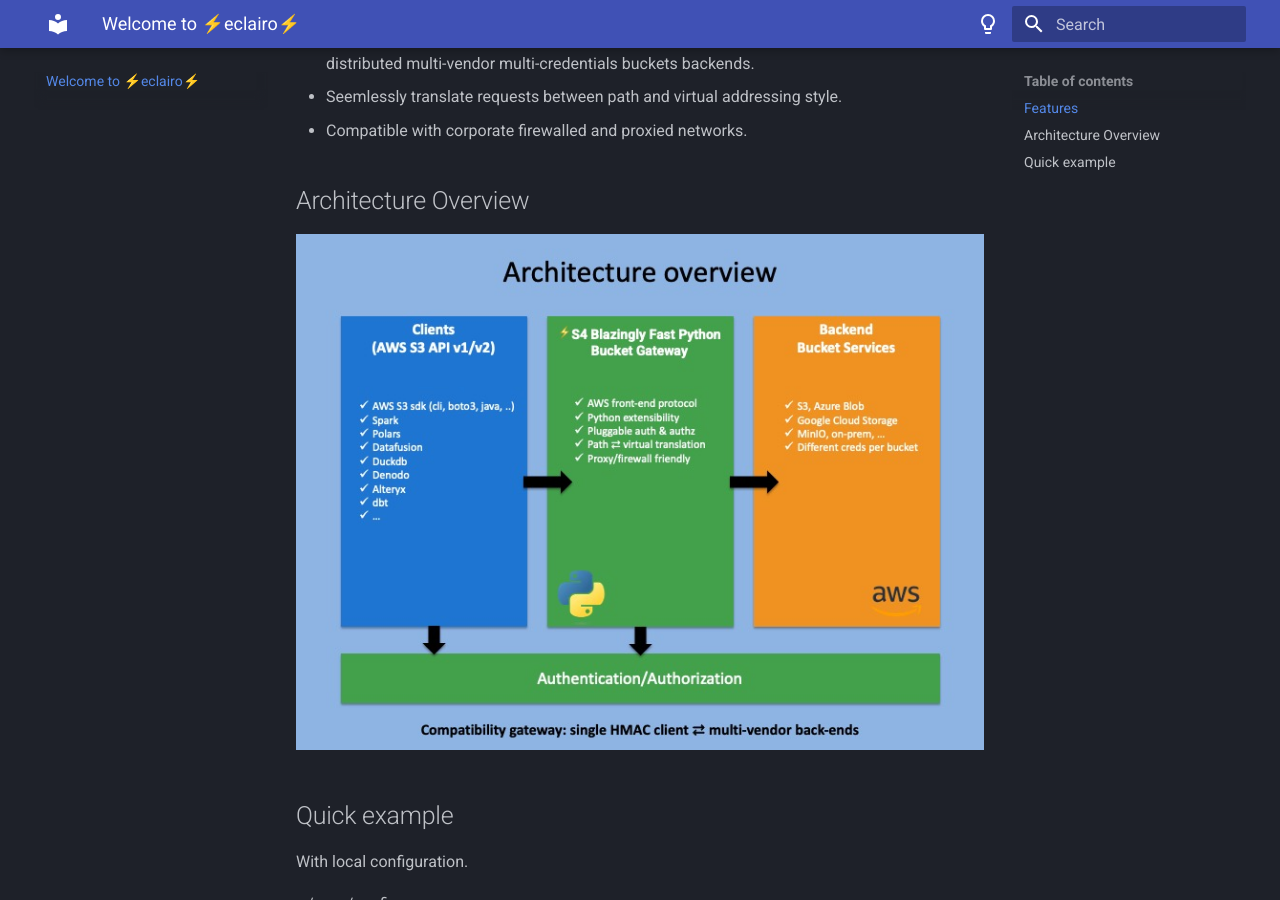
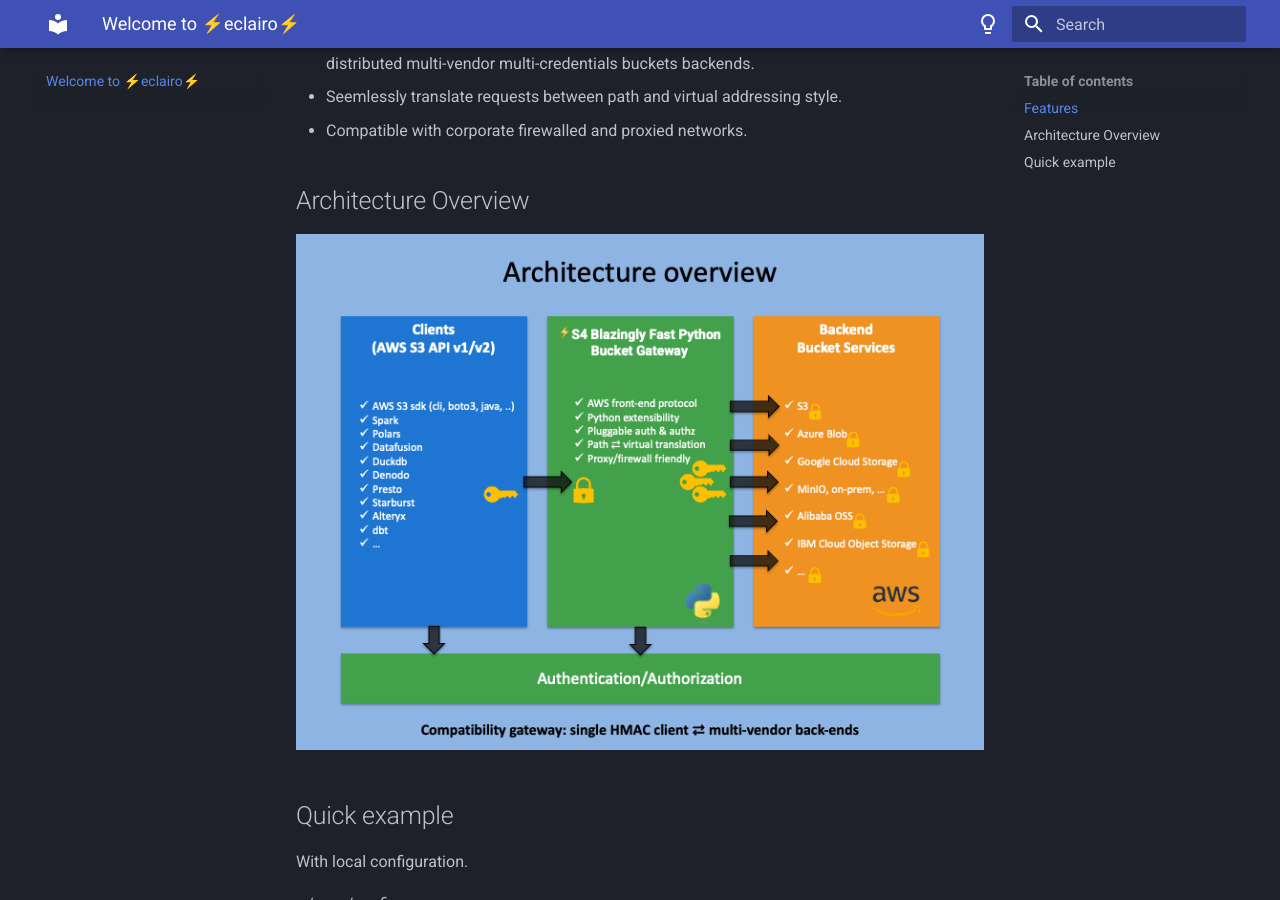
Before and after one commit to flexworks-eu/s4, an MkDocs documentation site: the page built from docs/index.md, in a window 1280 px wide and 900 px high, scrolled down 556 px. Built offline with MkDocs 1.6.1 and Material for MkDocs 9.7.7, drawn with Linux system fonts in a browser that asks for light colours.

Commit message:
ci: build

```diff
--- a/docs/index.md
+++ b/docs/index.md
@@ -15,7 +15,7 @@ A ⚡blazingly fast⚡ and safe in-process gateway for AWS and IBM Cloud Object
 
 ## Architecture Overview
 
-![S4 Cloud Object Storage Reverse Proxy](img/s4_architecture.jpg)
+![S4 Cloud Object Storage Reverse Proxy](img/architecture.png)
 
 ## Quick example
 
```
Also changed, not shown: docs/img/architecture.png (added), 6 other files.
